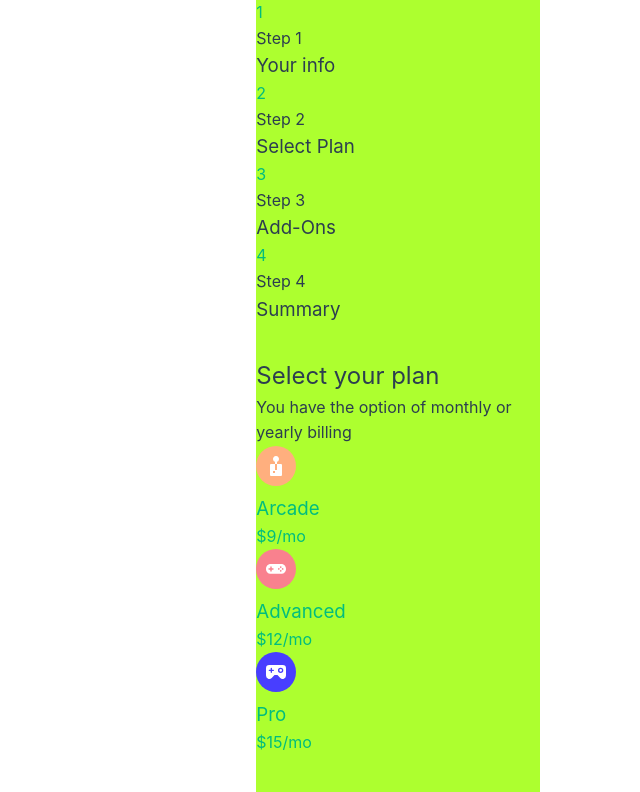
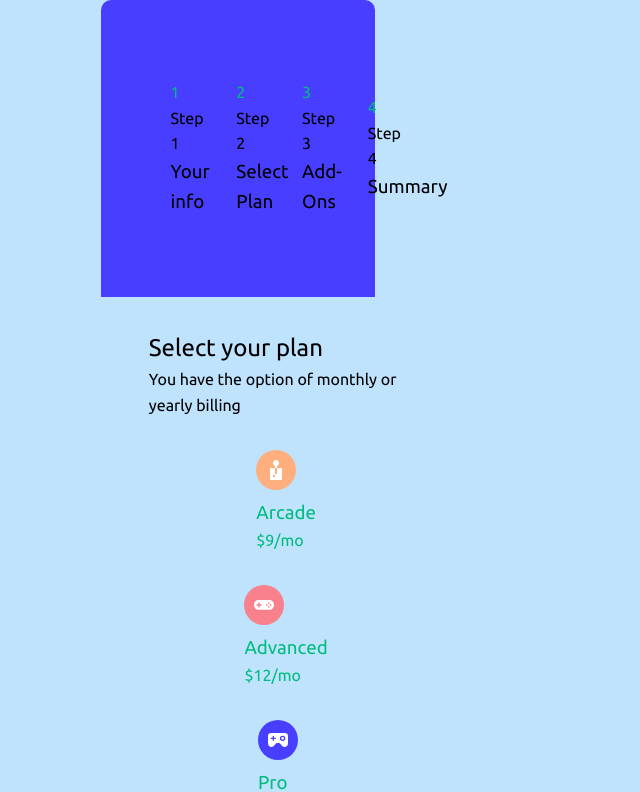
Before and after one commit to purplehippo911/Multi-step_form, a Vue app in the folder vueApp/: page /step-2 in a window 1280 px wide. Shown: the top 792 px of the page, without its empty margins (64-704 px from the left). Built offline with nearby package versions, Linux system fonts and the light colour scheme.

Commit message:
fixed formProcess not displaying properly🎨🎨

```diff
--- a/vueApp/cypress.config.js
+++ b/vueApp/cypress.config.js
@@ -1,6 +1,6 @@
-import { defineConfig } from "cypress";
+const { defineConfig } = cypress;
 
-module.exports = defineConfig({
+export default defineConfig({
   e2e: {
     specPattern: "cypress/e2e/**/*.{cy,spec}.{js,jsx,ts,tsx}",
     baseUrl: "http://localhost:4173",
--- a/vueApp/package.json
+++ b/vueApp/package.json
@@ -2,6 +2,7 @@
   "name": "package.json",
   "version": "0.0.0",
   "private": true,
+  "type":"module",
   "scripts": {
     "dev": "vite",
     "build": "vite build",
--- a/vueApp/src/App.vue
+++ b/vueApp/src/App.vue
@@ -14,36 +14,55 @@ import ConfirmationButtons  from "./components/ConfirmationButtons.vue";
     </main>
 </template>
 
-<style scoped lang="scss">
+<style lang="scss">
 main {
    .row {
        flex-direction:column;
+       section {
+           width:80%;
+       }
    }
 }
 .row {
     display:flex;
-    justify-content:center;
+    align-items:center;
+    justify-items: center;
 }
 
 .container {
     width:80%;
-    background:greenyellow;
     margin:0 auto;
     gap:2rem;
 }
 
 section {
-    width:80%;
-}
-
-.form-process {
     .row {
         flex-direction:row;
     }
+}
 
-    .steps-wrapper {
-        display:flex;
+.form-process{
+    padding:5rem;
+    background:url("./assets/images/bg-sidebar-mobile.svg") no-repeat;
+    background-size:cover;
+    @media screen and (min-width: 700px) {
+        background:url("./assets/images/bg-sidebar-desktop.svg") no-repeat;
     }
+    .row {
+        justify-content:center;
+        .steps-wrapper {
+            width:20%;
+            .steps__text, .steps__title{
+                display:none;
+            }
+            @media screen and (min-width: 700px) {
+                .steps__text, .steps__title{
+                    display:block;
+                }
+            }
+        }
+    }
+
 }
 
 </style>
--- a/vueApp/src/assets/base.css
+++ /dev/null
@@ -1,73 +0,0 @@
-/* color palette from <https://github.com/vuejs/theme> */
-:root {
-  --vt-c-white: #ffffff;
-  --vt-c-white-soft: #f8f8f8;
-  --vt-c-white-mute: #f2f2f2;
-
-  --vt-c-black: #181818;
-  --vt-c-black-soft: #222222;
-  --vt-c-black-mute: #282828;
-
-  --vt-c-indigo: #2c3e50;
-
-  --vt-c-divider-light-1: rgba(60, 60, 60, 0.29);
-  --vt-c-divider-light-2: rgba(60, 60, 60, 0.12);
-  --vt-c-divider-dark-1: rgba(84, 84, 84, 0.65);
-  --vt-c-divider-dark-2: rgba(84, 84, 84, 0.48);
-
-  --vt-c-text-light-1: var(--vt-c-indigo);
-  --vt-c-text-light-2: rgba(60, 60, 60, 0.66);
-  --vt-c-text-dark-1: var(--vt-c-white);
-  --vt-c-text-dark-2: rgba(235, 235, 235, 0.64);
-}
-
-/* semantic color variables for this project */
-:root {
-  --color-background: var(--vt-c-white);
-  --color-background-soft: var(--vt-c-white-soft);
-  --color-background-mute: var(--vt-c-white-mute);
-
-  --color-border: var(--vt-c-divider-light-2);
-  --color-border-hover: var(--vt-c-divider-light-1);
-
-  --color-heading: var(--vt-c-text-light-1);
-  --color-text: var(--vt-c-text-light-1);
-
-  --section-gap: 160px;
-}
-
-@media (prefers-color-scheme: dark) {
-  :root {
-    --color-background: var(--vt-c-black);
-    --color-background-soft: var(--vt-c-black-soft);
-    --color-background-mute: var(--vt-c-black-mute);
-
-    --color-border: var(--vt-c-divider-dark-2);
-    --color-border-hover: var(--vt-c-divider-dark-1);
-
-    --color-heading: var(--vt-c-text-dark-1);
-    --color-text: var(--vt-c-text-dark-2);
-  }
-}
-
-*,
-*::before,
-*::after {
-  box-sizing: border-box;
-  margin: 0;
-  position: relative;
-  font-weight: normal;
-}
-
-body {
-  color: var(--color-text);
-  background: var(--color-background);
-  transition: color 0.5s, background-color 0.5s;
-  line-height: 1.6;
-  font-family: Inter, -apple-system, BlinkMacSystemFont, 'Segoe UI', Roboto, Oxygen, Ubuntu,
-    Cantarell, 'Fira Sans', 'Droid Sans', 'Helvetica Neue', sans-serif;
-  font-size: 16px;
-  text-rendering: optimizeLegibility;
-  -webkit-font-smoothing: antialiased;
-  -moz-osx-font-smoothing: grayscale;
-}
--- /dev/null
+++ b/vueApp/src/assets/base.scss
@@ -0,0 +1,35 @@
+@import "../styles/variables";
+
+@media (prefers-color-scheme: dark) {
+  :root {
+    --color-background: var(--vt-c-black);
+    --color-background-soft: var(--vt-c-black-soft);
+    --color-background-mute: var(--vt-c-black-mute);
+
+    --color-border: var(--vt-c-divider-dark-2);
+    --color-border-hover: var(--vt-c-divider-dark-1);
+
+    --color-heading: var(--vt-c-text-dark-1);
+    --color-text: var(--vt-c-text-dark-2);
+  }
+}
+
+*,
+*::before,
+*::after {
+  box-sizing: border-box;
+  margin: 0;
+  position: relative;
+  font-weight: normal;
+}
+
+body {
+  background:$Lightblue;
+  transition: color 0.5s, background-color 0.5s;
+  line-height: 1.6;
+  font-family: $fontUbuntu;
+  font-size: 16px;
+  text-rendering: optimizeLegibility;
+  -webkit-font-smoothing: antialiased;
+  -moz-osx-font-smoothing: grayscale;
+}
--- a/vueApp/src/assets/main.css
+++ b/vueApp/src/assets/main.scss
@@ -1,9 +1,10 @@
-@import './base.css';
+@import './base.scss';
+@import '../styles/_variables';
 
 #app {
   max-width: 1280px;
   margin: 0 auto;
-
+  background:$Lightblue;
   font-weight: normal;
 }
 
--- a/vueApp/src/components/ConfirmationButtons.vue
+++ b/vueApp/src/components/ConfirmationButtons.vue
@@ -7,10 +7,10 @@
 </script>
 
 <template>
-  <div class="confirmation-buttons">
+  <section class="confirmation-buttons">
     <div class="container row">
       <a class="button" href="#">Go Back</a>
       <button class="button" href="#">Next</button>
     </div>
-  </div>
+  </section>
 </template>
--- a/vueApp/src/main.js
+++ b/vueApp/src/main.js
@@ -4,7 +4,7 @@ import { createPinia } from "pinia";
 import App from "./App.vue";
 import router from "./router";
 
-import "./assets/main.css";
+import "./assets/main.scss";
 
 const app = createApp(App);
 
```
